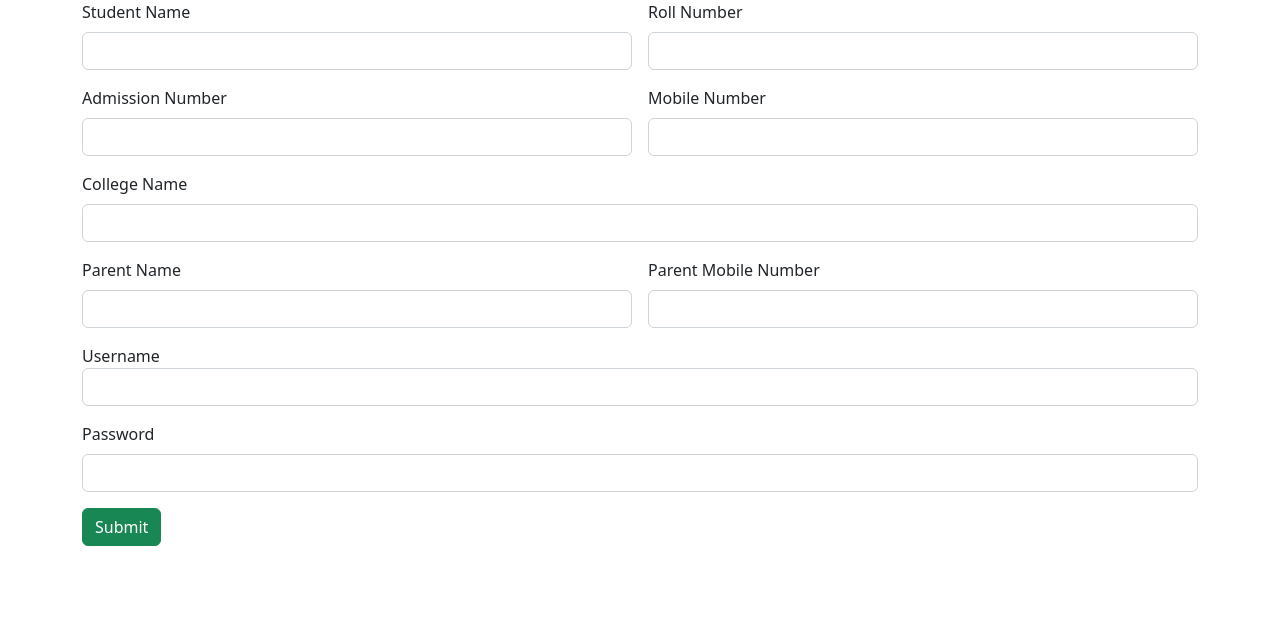
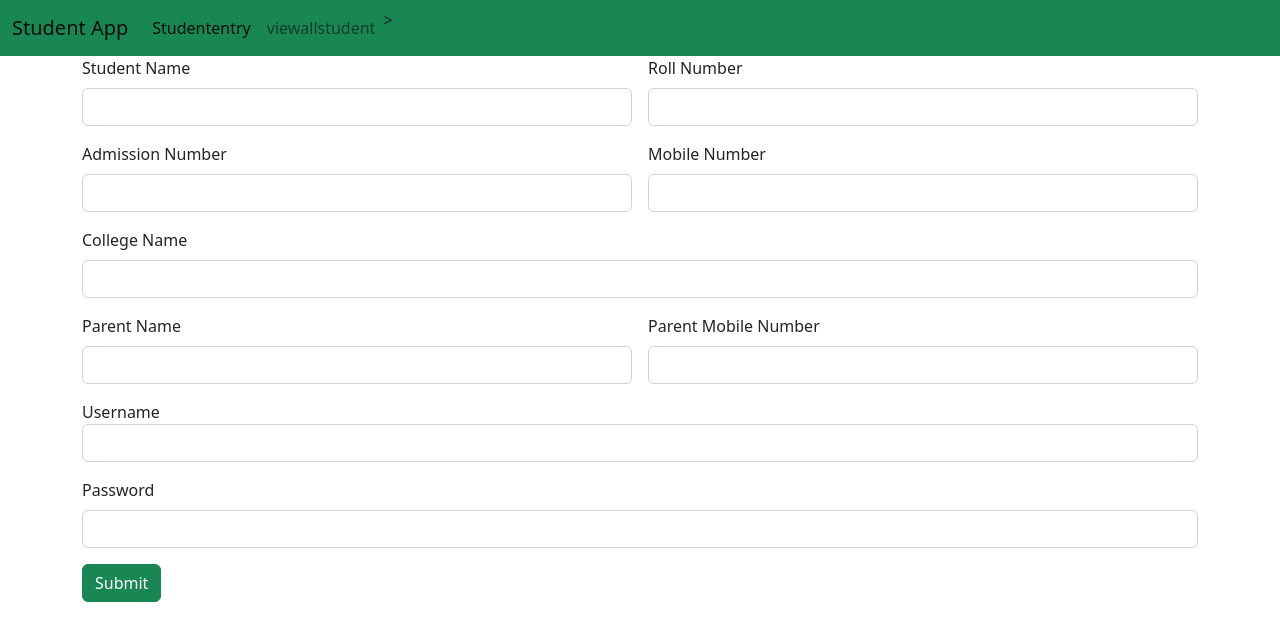
Before and after one commit to Asiyacm/Student-App-2, a plain HTML site: page index.html in a window 1280 px wide. Drawn offline with nearby package versions, Linux system fonts and the light colour scheme.

Commit message:
nav commit

```diff
--- a/index.html
+++ b/index.html
@@ -9,6 +9,26 @@
     <title>Document</title>
 </head>
 <body>
+
+
+    <nav class="navbar navbar-expand-lg bg-success">
+        <div class="container-fluid">
+          <a class="navbar-brand" href="#">Student App</a>
+          <button class="navbar-toggler" type="button" data-bs-toggle="collapse" data-bs-target="#navbarNav" aria-controls="navbarNav" aria-expanded="false" aria-label="Toggle navigation">
+            <span class="navbar-toggler-icon"></span>
+          </button>
+          <div class="collapse navbar-collapse" id="navbarNav">
+            <ul class="navbar-nav">
+              <li class="nav-item">
+                <a class="nav-link active" aria-current="page" href="index.html">Studententry</a>
+              </li>
+              <li class="nav-item">
+                <a class="nav-link" href="viewallstudent.html">viewallstudent</a>
+              </li>>
+            </ul>
+          </div>
+        </div>
+      </nav>
 
 
 <div class="container">
```
Also changed, not shown: viewallstudent.html (+20 -0 lines).
